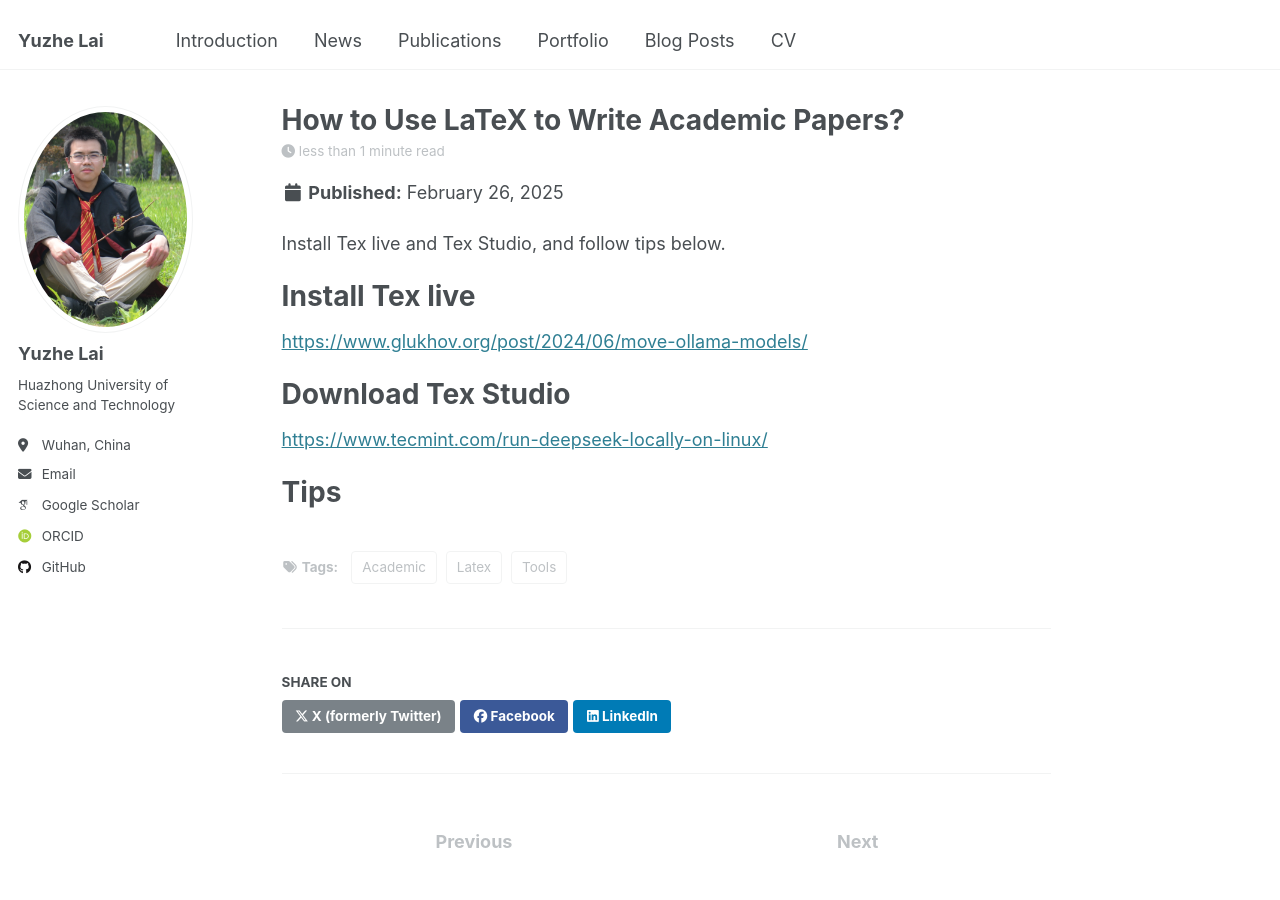
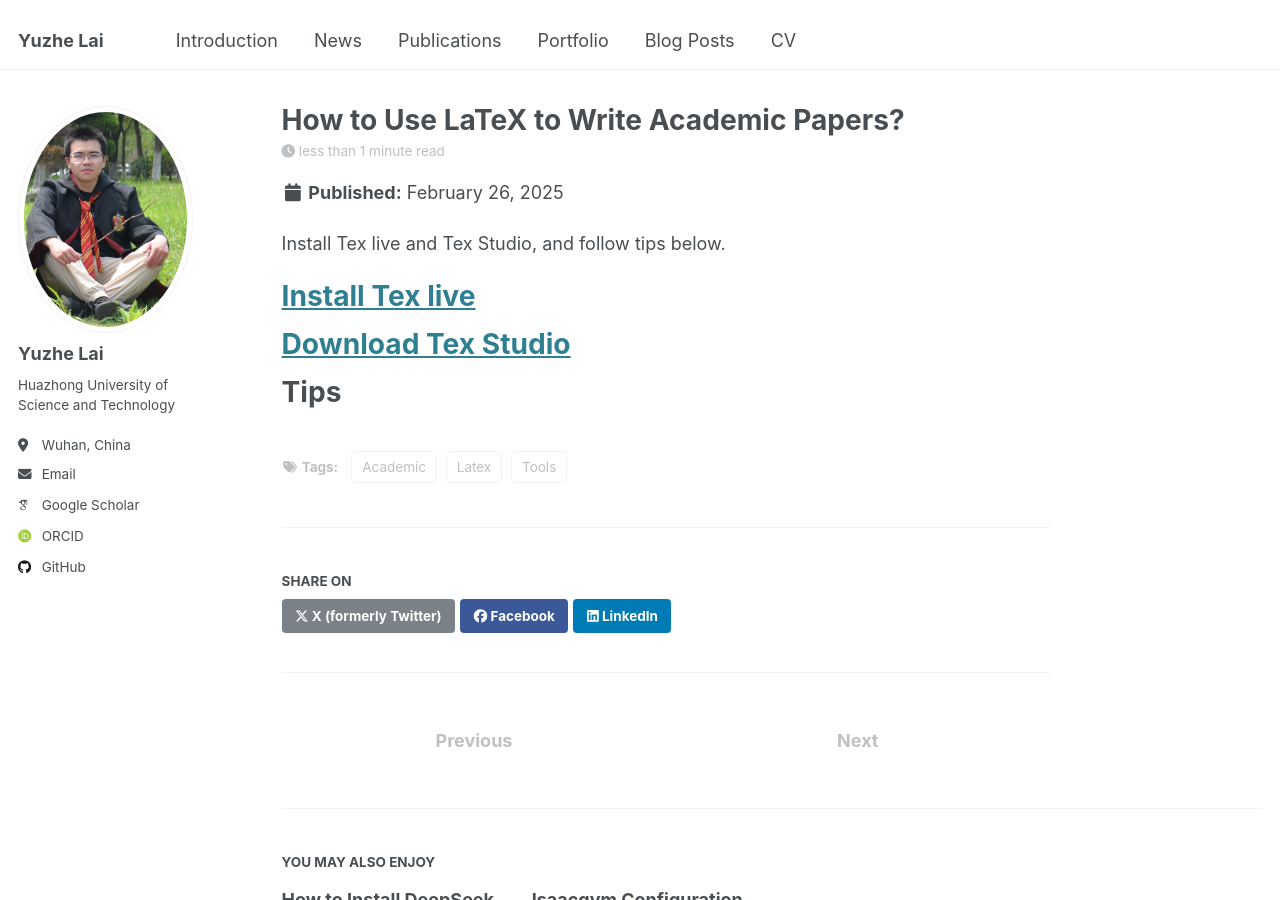
Before and after one commit to plague155/plague155.github.io, a Jekyll site: the page built from _posts/2011-08-14-blog-post-1.md, in a window 1280 px wide and 900 px high. Built offline with Jekyll 4.4.1, drawn with Linux system fonts in a browser that asks for light colours; some web fonts are replaced; some of the changed lines change nothing that is shown.

Commit message:
Update 2011-08-14-blog-post-1.md

```diff
--- a/_posts/2011-08-14-blog-post-1.md
+++ b/_posts/2011-08-14-blog-post-1.md
@@ -11,10 +11,8 @@
 Install Tex live and Tex Studio, and follow tips below.
 
 
-# Install Tex live
-[https://www.glukhov.org/post/2024/06/move-ollama-models/](https://www.glukhov.org/post/2024/06/move-ollama-models/)
+# [Install Tex live](https://blog.csdn.net/Luan__Yu/article/details/143562703/)
 
-# Download Tex Studio
-[https://www.tecmint.com/run-deepseek-locally-on-linux/](https://www.tecmint.com/run-deepseek-locally-on-linux/)
+# [Download Tex Studio](https://www.texstudio.org/)
 
 # Tips
```
